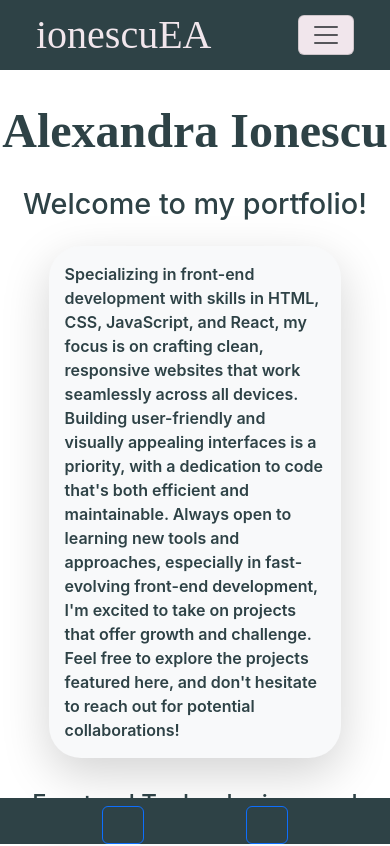
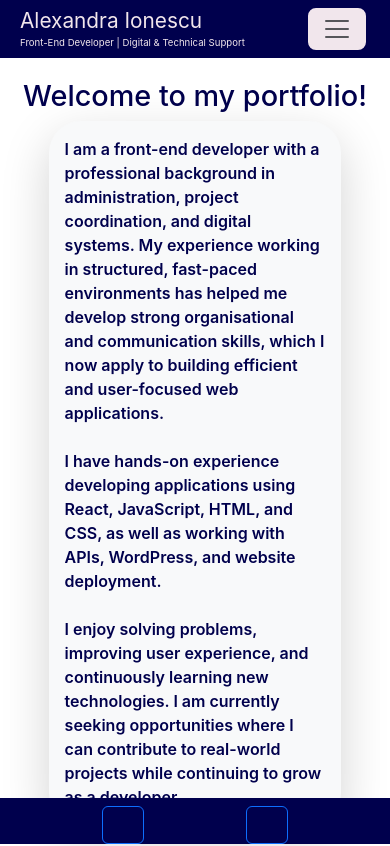
Before and after one commit to ionescuea/React-Portfolio, a React (Vite) app: page / in a window 390 px wide. Shown: the top 846 px of the page. Built offline with nearby package versions, Linux system fonts and the light colour scheme; some icons are missing.

Commit message:
Restyle home page

```diff
--- a/src/components/NavTabs.jsx
+++ b/src/components/NavTabs.jsx
@@ -13,7 +13,8 @@ function NavTabs(props) {
   return (
     <nav className="navbar bg-body-tertiary fixed-top">
       <div className="navTab container-fluid">
-        <a className="navbar-brand" href="#Home" onClick={() => handlePageChange('Home')}>ionescuEA</a>
+        <a className="navbar-brand" href="#Home" onClick={() => handlePageChange('Home')}>Alexandra Ionescu <br />
+          <p className="title">Front-End Developer | Digital & Technical Support</p></a>
         <button className="navbar-toggler" type="button" data-bs-toggle="offcanvas" data-bs-target="#offcanvasNavbar" aria-controls="offcanvasNavbar" aria-label="Toggle navigation">
           <span className="navbar-toggler-icon"></span>
         </button>
--- a/src/components/pages/Home.jsx
+++ b/src/components/pages/Home.jsx
@@ -3,25 +3,27 @@ import { Icon } from '@iconify/react';
 
 
 const Home = () => (
-  <div className="container-fluid py-3 my-3">
+  <div className="container-fluid mt-0 pt-0 pb-3 mb-3">
+    {/* <div className="row">
+      <div className="col-lg-12 text-center">
+        <h1 className="greetings row align-items-center justify-content-center pt-md-10 pb-md-10 mb-md-10 w-100">I build responsive, user-friendly web applications using React, JavaScript, HTML, and CSS.
+        <br></br>With a background in business support and administration, I bring strong organisational skills, attention to detail, and a problem-solving mindset into every project.</h1>
+      </div>
+    </div> */}
     <div className="row">
-      <div className="col-lg-12 text-center">
-        <h1 className="greetings row align-items-center justify-content-center pt-md-10 pb-md-10 mb-md-10 w-100">Alexandra Ionescu</h1>
-      </div>
-    </div>
-    <div className="row mt-5">
-      <div className="col-lg-7 col-sm-12 d-flex flex-column justify-content-center align-items-center py-3 my-3">
+      <div className="col-lg-7 col-sm-12 d-flex flex-column justify-content-center align-items-center pt-2 mt-2">
         <div className="h2 text-center">
           Welcome to my portfolio!
         </div>
-        <div className="intro-card justify-content-center shadow-lg rounded-5 fw-semibold bg-light p-3 m-3">
-          Specializing in front-end development with skills in HTML, CSS, JavaScript, and React, my focus is on crafting clean, responsive websites that work seamlessly across all devices. Building user-friendly and visually appealing interfaces is a priority, with a dedication to code that's both efficient and maintainable.
-          Always open to learning new tools and approaches, especially in fast-evolving front-end development, I'm excited to take on projects that offer growth and challenge. Feel free to explore the projects featured here, and don't hesitate to reach out for potential collaborations!
+        <div className="intro-card justify-content-center shadow-lg rounded-5 fw-semibold bg-light p-3 mb-3">
+            I am a front-end developer with a professional background in administration, project coordination, and digital systems. My experience working in structured, fast-paced environments has helped me develop strong organisational and communication skills, which I now apply to building efficient and user-focused web applications.
+            <br /><br />I have hands-on experience developing applications using React, JavaScript, HTML, and CSS, as well as working with APIs, WordPress, and website deployment.
+            <br /><br />I enjoy solving problems, improving user experience, and continuously learning new technologies. I am currently seeking opportunities where I can contribute to real-world projects while continuing to grow as a developer.
         </div>
-        <div className="h3 text-center py-3">
+        <div className="h3 text-center py-2">
           Frontend Technologies used
         </div>
-        <div className="intro-card justify-content-center shadow-lg rounded-5 fw-semibold bg-light p-3 m-3">
+        <div className="intro-card justify-content-center shadow-lg rounded-5 fw-semibold bg-light p-3 mb-4">
           <div className="d-flex text-center justify-content-around align-items-center pt-2 pb-2">
             <div>
               <Icon icon="logos:html-5" width="24" height="24" />
@@ -56,11 +58,11 @@ const Home = () => (
           </div>
         </div>
       </div>
-      <div className="photos col-lg-5 col-sm-12 d-flex flex-column justify-content-center py-3 my-3 p-3">
+      <div className="photos col-lg-5 col-sm-12 d-flex flex-column justify-content-center p-0 mb-1">
         <video
           src="video-design.mp4"
           alt="Alex's pictures"
-          style={{ maxWidth: '400px' }}
+          style={{ maxWidth: '350px' }}
           className="img img-fluid image-style animation-flipInY border-3 rounded-5 d-block img-thumbnail mx-auto shadow-lg"
           controls
           autoPlay
--- a/src/css/index.css
+++ b/src/css/index.css
@@ -1,7 +1,7 @@
 :root {
-  --color1: #2E4246;
+  --color1: #00004d;
   --color2: #F1E6EC;
-  --color3: #21ADC5;
+  --color3: #0abab5;
 }
 
 body {
@@ -11,22 +11,18 @@ body {
     sans-serif;
   -webkit-font-smoothing: antialiased;
   -moz-osx-font-smoothing: grayscale;
-  /* background-color: var(--color2); */
-  color:var(--color1);
+  color: var(--color1);
   overflow-x: hidden;
 }
 
-.greetings {
+/* Global */
+h1,
+h2,
+h3,
+h4,
+h5,
+h6 {
   color: var(--color1);
-  font-family: 'Brush Script MT', cursive;
-  font-weight: bold;
-  font-size: 4rem;
-  animation: slide-right 3s ease-in-out;
-  position: absolute;
-  left: 50%;
-  transform: translateX(-50%);
-  margin-left: 0px;
-  margin-right: 0px;
 }
 
 .icon {
@@ -43,12 +39,15 @@ body {
     transform: perspective(400px) rotateY(90deg);
     opacity: 0;
   }
+
   40% {
     transform: perspective(400px) rotateY(-10deg);
   }
+
   70% {
     transform: perspective(400px) rotateY(10deg);
   }
+
   100% {
     transform: perspective(400px) rotateY(0deg);
     opacity: 1;
@@ -81,18 +80,66 @@ h5 {
 
 .navbar-brand {
   color: var(--color2);
-  font-size: 2.5rem;
-  font-family: 'Brush Script MT', cursive;
+  font-size: 2rem;
   margin-left: 1.5rem;
+}
+
+.navbar-brand p {
+  font-size: 1.5rem;
+  margin: 0;
+  padding: 0;
+}
+
+.navbar-brand {
+  color: var(--color2);
+  transition: color 0.3s ease;
+}
+
+.navbar-brand:visited {
+  color: var(--color2);
 }
 
 .navbar-brand:hover {
   color: var(--color3);
 }
 
+.navbar-brand:active {
+  color: var(--color2);
+}
+
+.navbar-brand::after {
+  content: '';
+  display: block;
+  width: 0;
+  height: 2px;
+  background: var(--color3);
+  transition: width 0.3s ease;
+}
+
+.navbar-brand:hover::after {
+  width: 100%;
+}
+
 button.navbar-toggler {
   background-color: var(--color2);
+  border: 2px solid var(--color2);
+  border-radius: 8px;
   margin-right: 1.5rem;
+  transition: background-color 0.3s ease, box-shadow 0.3s ease, transform 0.1s ease, border-color 0.3s ease;
+}
+
+button.navbar-toggler:hover {
+  background-color: var(--color3);
+  border-color: var(--color2);
+  box-shadow: 0 0 6px rgba(0, 0, 0, 0.25);
+  /* 👈 softer, neutral glow */
+}
+
+button.navbar-toggler:active {
+  background-color: var(--color2);
+  border-color: var(--color3);
+  box-shadow: 0 0 8px rgba(0, 0, 0, 0.2);
+  transform: scale(0.98);
 }
 
 .offcanvas-body {
@@ -115,7 +162,7 @@ button.navbar-toggler {
 }
 
 .nav-link {
-  color:var(--color2);
+  color: var(--color2);
 }
 
 .nav-link:hover {
@@ -169,6 +216,7 @@ ul {
   font-weight: bold;
   text-align: center;
 }
+
 .card-text {
   color: var(--color1);
   text-align: center;
@@ -206,58 +254,114 @@ ul {
     justify-content: center;
     align-items: center;
   }
+
   .img-fluid {
     height: 100%;
     object-fit: contain;
-    align-self: center;;
+    align-self: center;
+    ;
   }
 }
 
 @media screen and (max-width: 768px) {
-  .greetings {
+
+  /* .greetings {
     font-size: 3rem;
     animation: slide-right 2s ease-in-out;
+  } */
+  .navbar-brand {
+    font-size: 1.5rem;
   }
+
+  .navbar-brand p {
+    font-size: 1rem;
+  }
+
   .h2 {
     font-size: 1.8rem;
     padding-top: 5px;
   }
+
   .h3 {
     font-size: 1.5rem;
     margin-bottom: 0px;
     padding-bottom: 8px !important;
   }
+
   .icon {
     display: none;
   }
+
   .intro-card {
     padding-bottom: 0px;
     margin-bottom: 0px;
   }
+
   .photos {
     max-width: 400px;
     margin: 0 auto;
     padding-top: 0 !important;
   }
+
   .img {
     width: 100%;
     display: block;
     text-align: center;
   }
+
   .card-body {
     display: flex;
     flex-direction: column;
     justify-content: center;
     align-items: center;
   }
+
   .img-fluid {
     align-self: center;
   }
+
   .card-link:hover {
     color: var(--color3);
   }
+
   .card-link:active {
     color: var(--color1);
+  }
+}
+
+@media screen and (max-width: 600px) {
+  .navbar-toggler {
+    position: absolute;
+    right: 0;
+    top: 50%;
+    transform: translateY(-50%);
+  }
+
+  .navbar-brand {
+    font-size: 1.4rem;
+    margin-left: 0.5rem;
+  }
+
+  .navbar-brand p {
+    font-size: 1rem;
+  }
+}
+
+@media screen and (max-width: 480px) {
+  .navbar-toggler {
+    position: absolute;
+    right: 0;
+    top: 50%;
+    transform: translateY(-50%);
+  }
+
+  .navbar-brand {
+    font-size: 1.3rem;
+    margin-left: 0.5rem;
+  }
+
+  .navbar-brand p {
+    font-size: 0.6rem;
   }
 }
 
@@ -269,6 +373,15 @@ ul {
     transform: translateY(-50%);
   }
 
+  .navbar-brand {
+    font-size: 1.2rem;
+    margin-left: 0.5rem;
+  }
+
+  .navbar-brand p {
+    font-size: 0.6rem;
+  }
+
   .navbar-toggler-icon {
     position: relative;
   }
```
Lines whose indentation alone changed are shown as unchanged.
